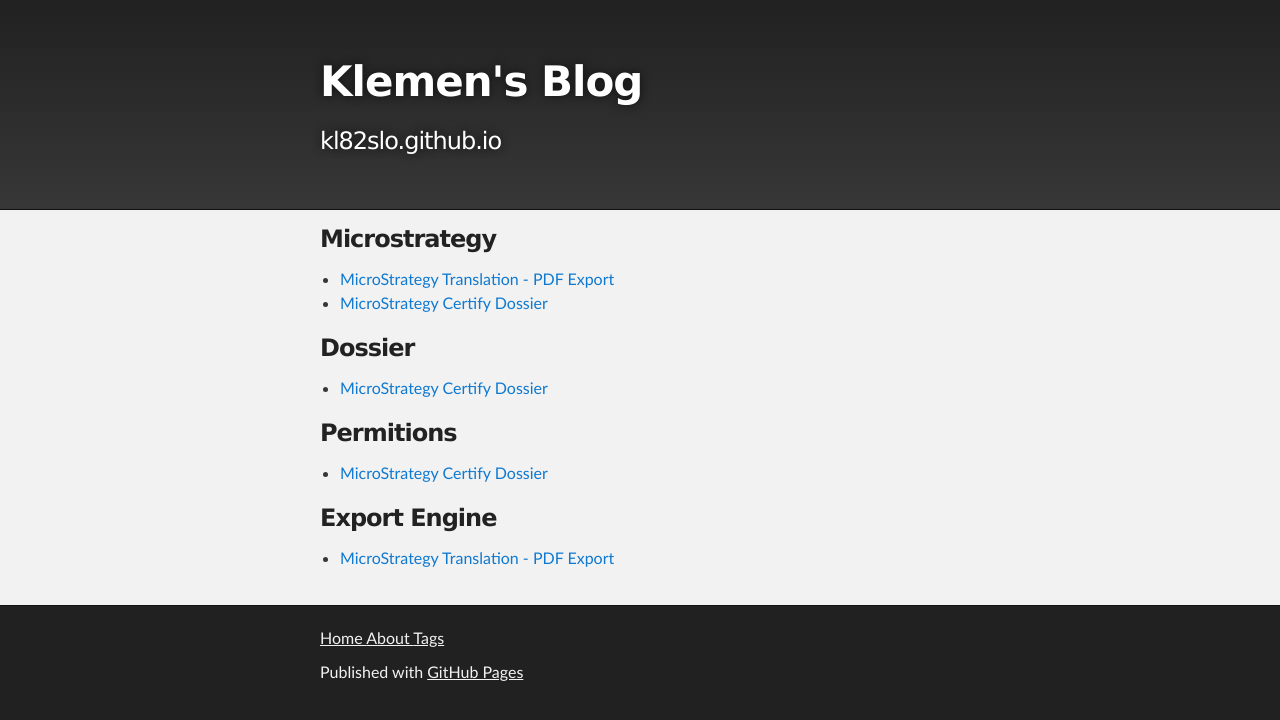
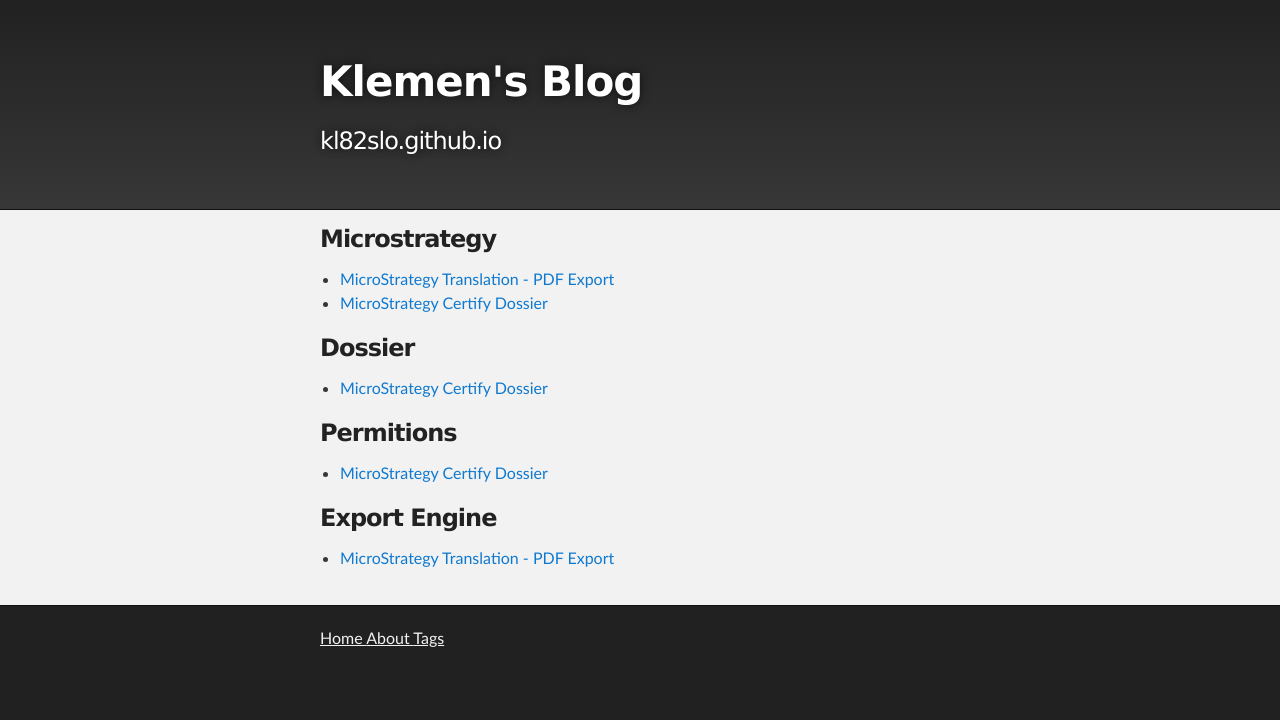
Before and after one commit to kl82slo/kl82slo.github.io, a Jekyll site: the page built from mesto.html, in a window 1280 px wide. Shown: the top 720 px of the page. Built offline with Jekyll 4.4.1, drawn with Linux system fonts in a browser that asks for light colours.

Commit message:
Update blog.html

```diff
--- a/_layouts/blog.html
+++ b/_layouts/blog.html
@@ -38,10 +38,6 @@
         <div>
            {% include navigation.html %}
         </div>
-        {% if site.github.is_project_page %}
-        <p class="copyright">{{ site.title | default: site.github.repository_name }} maintained by <a href="{{ site.github.owner_url }}">{{ site.github.owner_name }}</a></p>
-        {% endif %}
-        <p>Published with <a href="https://pages.github.com">GitHub Pages</a></p>
       </footer>
     </div>
 
```
